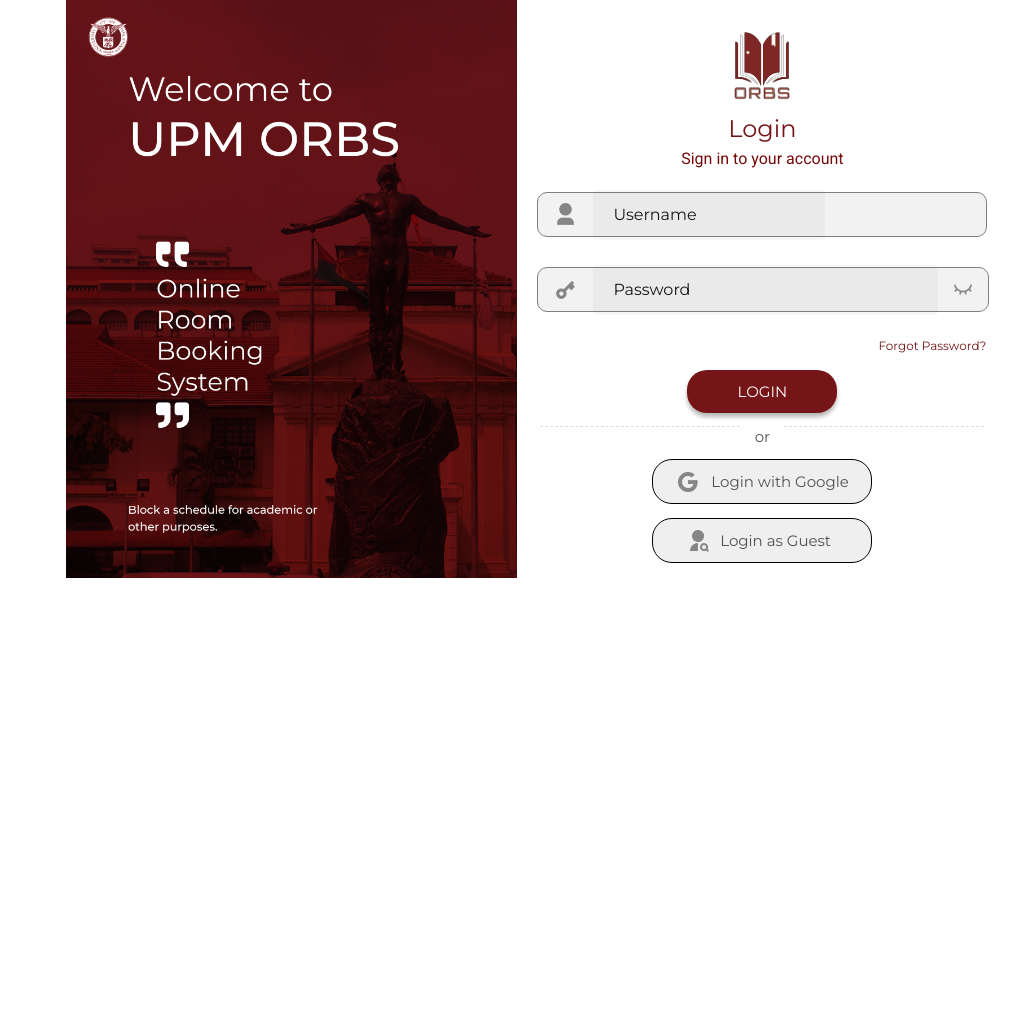
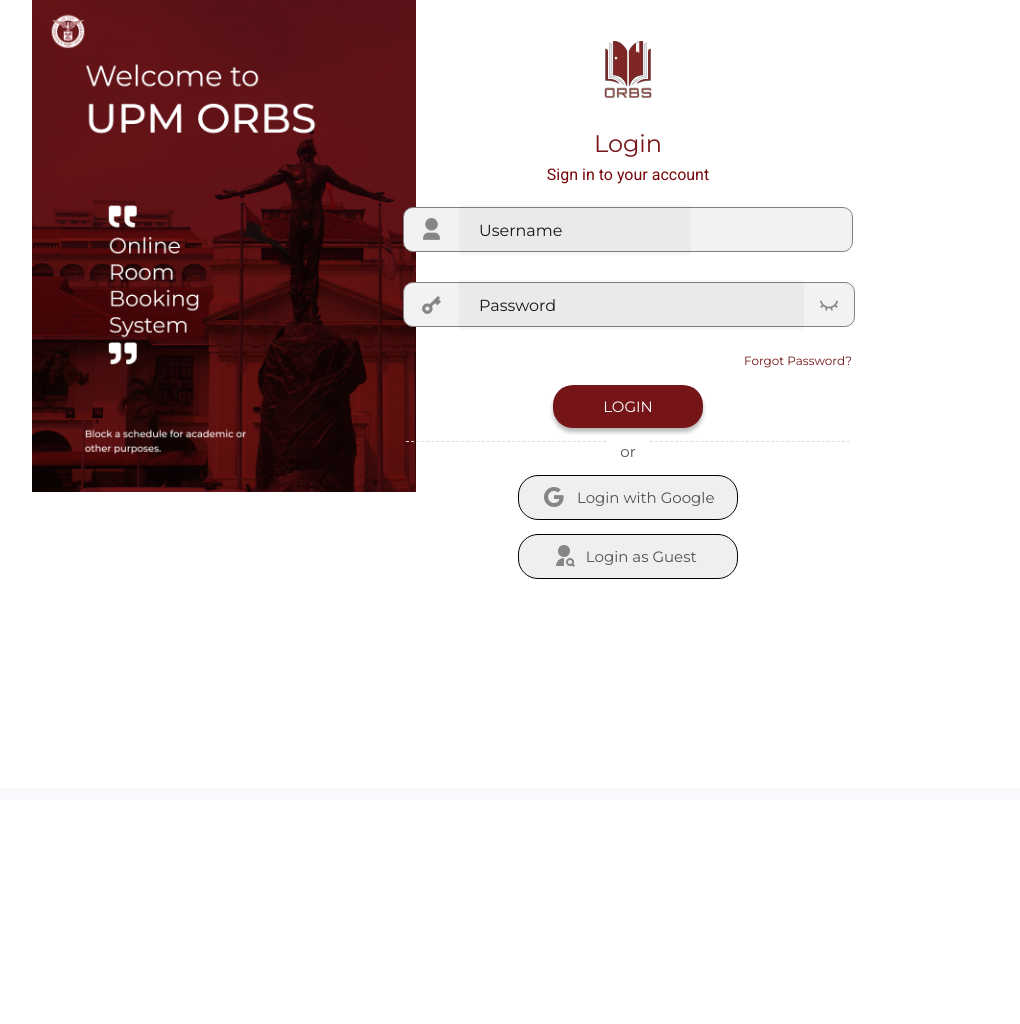
Before and after one commit to sjsaluta/UPM-ORBS-1.1.0, a Django app: page /accounts/login/ in a window 1280 px wide; the page is wider, and only the part inside the window is pictured. Shown: that part, without its empty margins (160-1180 px from the left). After the commit the page ends 579 px from the top of that part, so only its background shows below. Run offline with Django 4.2, Linux system fonts and the light colour scheme; parts of the project's set-up code (start-up, migrations or seed data) failed here and were passed over; some libraries are stand-ins or nearby versions.

Commit message:
Modified login.css

```diff
--- a/static/css/login.css
+++ b/static/css/login.css
@@ -7,7 +7,7 @@
   border: 1px none;
   display: flex;
   gap: 20px;
-  min-width: 1504px;
+  min-width: 100%;
 }
 
 .hidden,
@@ -23,7 +23,6 @@
   display: flex;
   flex-direction: column;
   gap: 110px;
-  min-height: 1024px;
   padding: 88px 0;
   width: 684px;
 }
```
